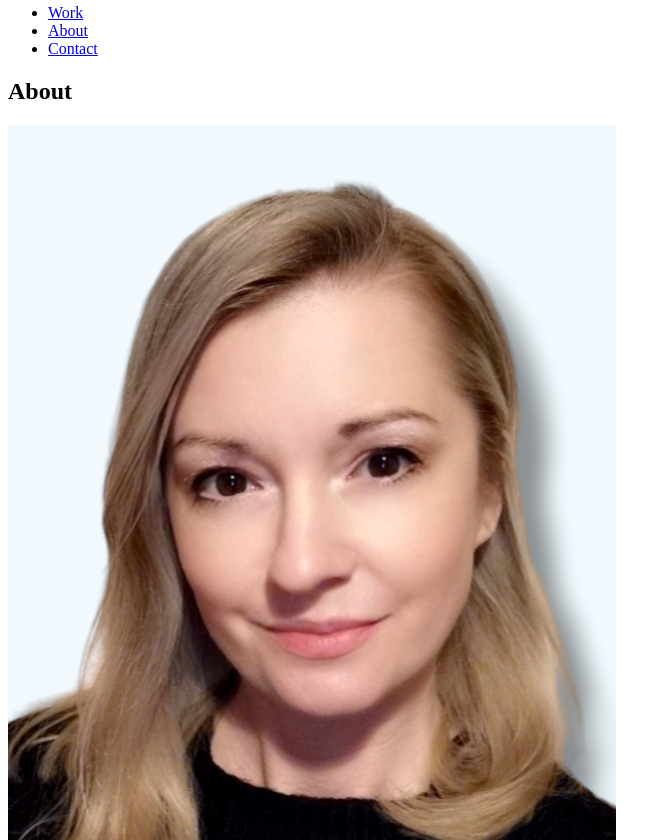
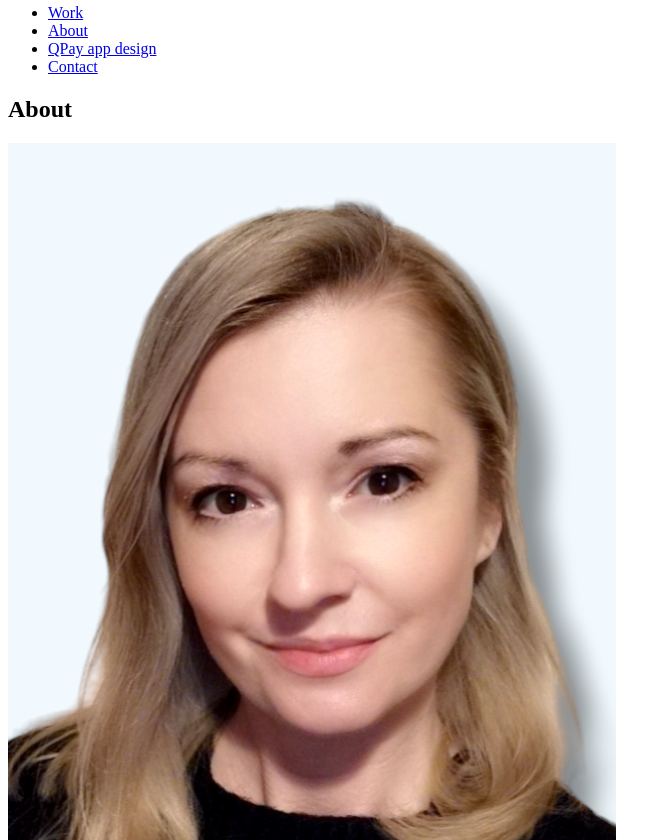
Before and after one commit to Justber79/portfolio, a plain HTML site: page about.html in a window 1280 px wide. Shown: the part 1050-1890 px from the top of the page, without its empty margins (0-671 px from the left). Drawn offline with Linux system fonts and the light colour scheme.

Commit message:
Link to the QPay app page added

```diff
--- a/about.html
+++ b/about.html
@@ -25,6 +25,7 @@
                 <ul>
                   <li><a href="index.html">Work</a></li>
                   <li><a href="about.html">About</a></li>
+                  <li><a href="qpay.html">QPay app design</a></li>
                   <li><a href="contact.html">Contact</a></li>
                 </ul>
             </nav>
```
Also changed, not shown: index.html (+1 -0 lines), qpay.html (+1 -0 lines), 3 other files.
